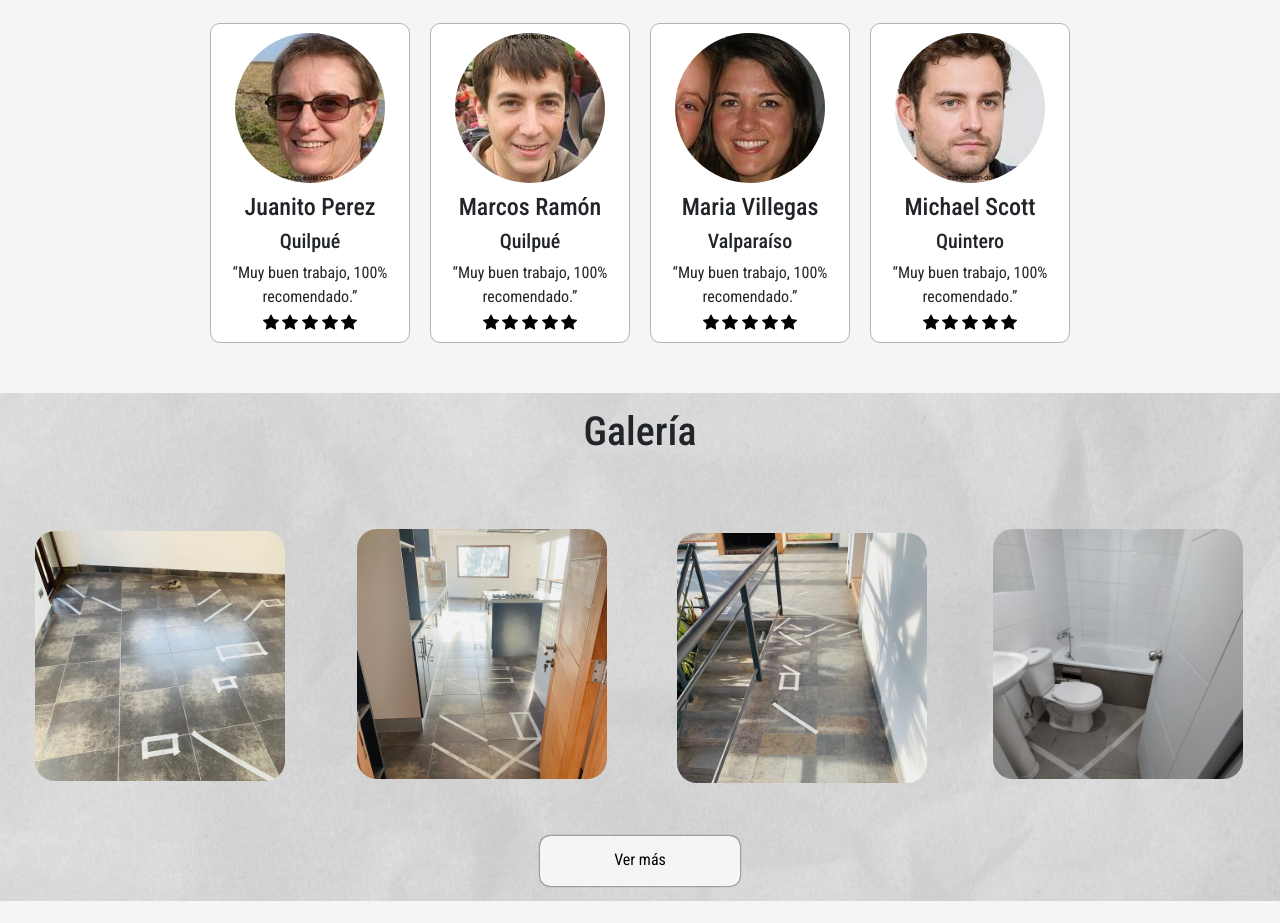
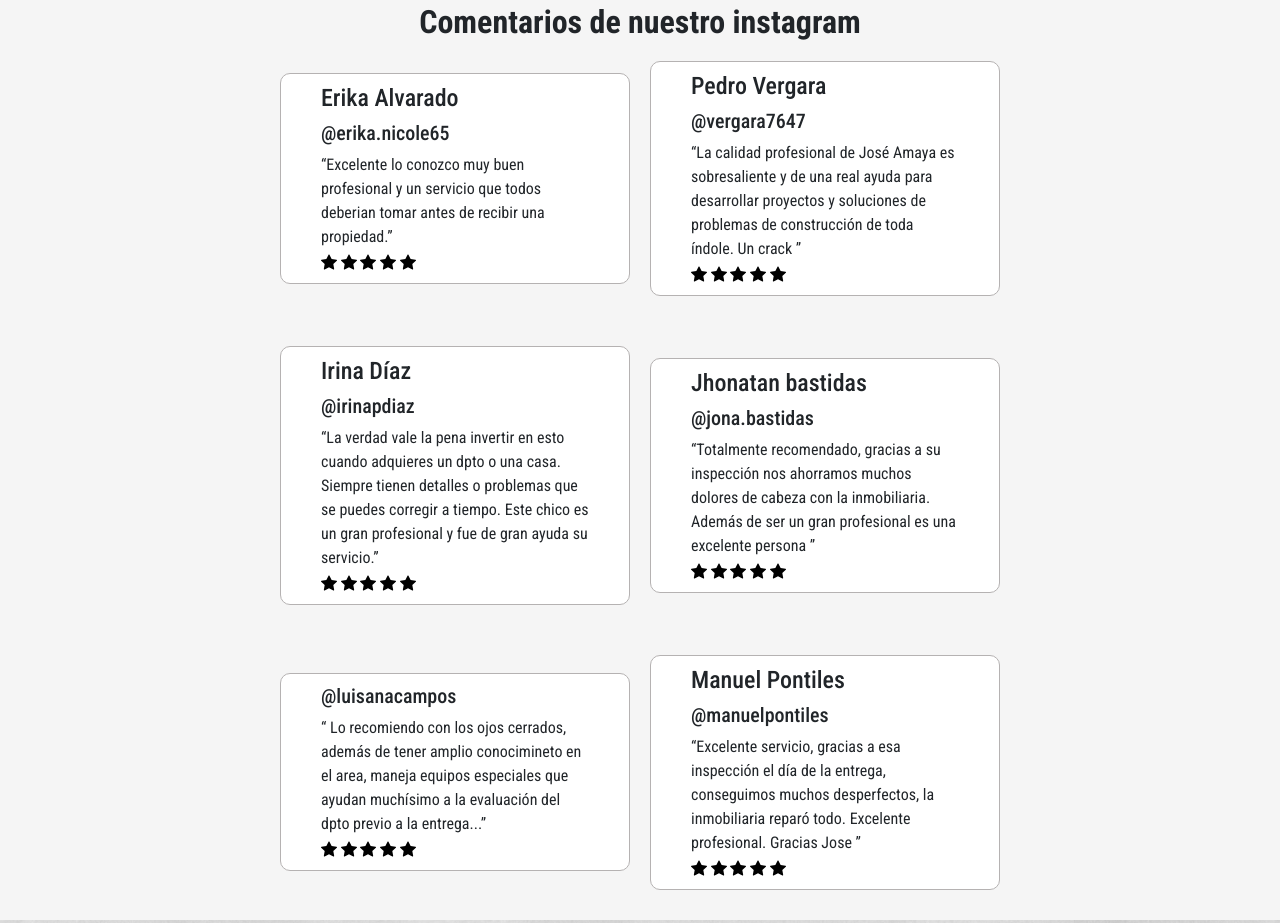
Before and after one commit to YoungNailliv/Inspecciones_ja, a website: page index.html in a window 1280 px wide. Shown: the part 1774-2697 px from the top of the page. Drawn offline with nearby package versions, Linux system fonts and the light colour scheme.

Commit message:
cards valoraciones

```diff
--- a/index.html
+++ b/index.html
@@ -162,12 +162,12 @@
 
     <section class="valoraciones">
       <h1>VALORACIONES DE NUESTROS CLIENTES</h1>
+      <h2>Comentarios de nuestro instagram</h2>
       <div class="valoraciones_cards">
         <div class="contenedor_valoracion">
-          <div class="marco_valo"><img src="./asset/img/cliente_uno.jpeg" alt=""></div>
-          <h4>Juanito Perez</h4>
-          <h5>Quilpué</h5>
-          <q>Muy buen trabajo, 100% recomendado.</q>
+          <h4>Erika Alvarado</h4>
+          <h5>@erika.nicole65</h5>
+          <q>Excelente lo conozco muy buen profesional y un servicio que todos deberian tomar antes de recibir una propiedad.</q>
           <div>
             <img src="./asset/img/star-fill.svg" alt="">
             <img src="./asset/img/star-fill.svg" alt="">
@@ -177,10 +177,29 @@
           </div>
         </div>
         <div class="contenedor_valoracion">
-          <div class="marco_valo"><img src="./asset/img/cliente_dos.jpeg" alt=""></div>
-          <h4>Marcos Ramón</h4>
-          <h5>Quilpué</h5>
-          <q>Muy buen trabajo, 100% recomendado.</q>
+          <h4>Pedro Vergara</h4>
+          <h5>@vergara7647</h5>
+          <q>La calidad profesional de José Amaya es
+            sobresaliente y de una real ayuda para desarrollar
+            proyectos y soluciones de problemas de construcción de toda índole. Un crack
+          </q>
+          <div>
+            <img src="./asset/img/star-fill.svg" alt="">
+            <img src="./asset/img/star-fill.svg" alt="">
+            <img src="./asset/img/star-fill.svg" alt="">
+            <img src="./asset/img/star-fill.svg" alt="">
+            <img src="./asset/img/star-fill.svg" alt="">
+          </div>
+      </div>
+
+      <div class="valoraciones_cards">
+        <div class="contenedor_valoracion">
+          <h4>Irina Díaz</h4>
+          <h5>@irinapdiaz</h5>
+          <q>La verdad vale la pena invertir en esto cuando adquieres un dpto o
+            una casa. Siempre tienen detalles o problemas que se puedes corregir
+            a tiempo.
+            Este chico es un gran profesional y fue de gran ayuda su servicio.</q>
           <div>
             <img src="./asset/img/star-fill.svg" alt="">
             <img src="./asset/img/star-fill.svg" alt="">
@@ -190,10 +209,28 @@
           </div>
         </div>
         <div class="contenedor_valoracion">
-          <div class="marco_valo"><img src="./asset/img/cliente_tres.jpeg" alt=""></div>
-          <h4>Maria Villegas</h4>
-          <h5>Valparaíso</h5>
-          <q>Muy buen trabajo, 100% recomendado.</q>
+          <h4>Jhonatan bastidas</h4>
+          <h5>@jona.bastidas</h5>
+          <q>Totalmente recomendado, gracias a su inspección
+            nos ahorramos muchos dolores de cabeza con la inmobiliaria. Además de
+            ser un gran profesional es una excelente persona
+          </q>
+          <div>
+            <img src="./asset/img/star-fill.svg" alt="">
+            <img src="./asset/img/star-fill.svg" alt="">
+            <img src="./asset/img/star-fill.svg" alt="">
+            <img src="./asset/img/star-fill.svg" alt="">
+            <img src="./asset/img/star-fill.svg" alt="">
+          </div>
+        </div>
+      </div>
+
+      <div class="valoraciones_cards">
+        <div class="contenedor_valoracion">
+          <h5>@luisanacampos</h5>
+          <q>
+            Lo recomiendo con los ojos cerrados, además de tener amplio conocimineto en el area, maneja equipos especiales que
+            ayudan muchísimo a la evaluación del dpto previo a la entrega...</q>
           <div>
             <img src="./asset/img/star-fill.svg" alt="">
             <img src="./asset/img/star-fill.svg" alt="">
@@ -203,10 +240,12 @@
           </div>
         </div>
         <div class="contenedor_valoracion">
-          <div class="marco_valo"><img src="./asset/img/cliente_cuatro.jpeg" alt=""></div>
-          <h4>Michael Scott</h4>
-          <h5>Quintero</h5>
-          <q>Muy buen trabajo, 100% recomendado.</q>
+          <h4>Manuel Pontiles</h4>
+          <h5>@manuelpontiles</h5>
+          <q>Excelente servicio, gracias a esa inspección el día de la entrega,
+            conseguimos muchos desperfectos, la inmobiliaria reparó todo.
+            Excelente profesional. Gracias Jose
+          </q>
           <div>
             <img src="./asset/img/star-fill.svg" alt="">
             <img src="./asset/img/star-fill.svg" alt="">
@@ -216,6 +255,8 @@
           </div>
         </div>
       </div>
+
+
     </section>
 
     <section class="galeria_index">
--- a/scss/layout/_valoraciones.scss
+++ b/scss/layout/_valoraciones.scss
@@ -6,39 +6,44 @@
         font-family: $font-main;
         font-weight: 700;
         text-align: center;
-        margin-bottom: 40px;
+        margin-bottom: 20px;
+    }
+    h2{
+        @extend h1;
     }
 }
 
 .valoraciones_cards{
     @include flex(row,wrap,center,center);
     gap: 1.25rem;
+
 }
 
 .contenedor_valoracion{
     font-family: $font-main;
-    height: 320px;
-    width: 200px;
+    width: 350px;
     border: 1px solid $color-cuatro;
-    @include flex(column,nowrap,center,center);
-    text-align: center;
-    margin-bottom: 50px;
+    @include flex(column,nowrap,left,left);
+    text-align: left;
+    margin-bottom: 30px;
     border-radius: 10px;
     transition-duration: 0.5s;
     background-color: $color-tres;
+    padding-top: 10px;
+    padding-bottom: 10px;
+    q{
+        margin-left: 40px;
+        margin-right: 40px;
+    }
+    h4,h5,div{
+        margin-left: 40px;
+        margin-right: 40px;
+    }
+
 
     &:hover{
-        transform: scale(1.1);
+        transform: scale(1.02);
         box-shadow: -5px 5px 0px $color-principal
     }
 
-    .marco_valo{
-        img{
-            border-radius: 999999px;
-        }
-        height: 150px;
-        width: 150px;
-        border-radius: 999999px;
-        margin-bottom: 10px;
-    }
 }
--- a/scss/media/_media425.scss
+++ b/scss/media/_media425.scss
@@ -48,5 +48,17 @@
 
     }
 
+    .contenedor_valoracion{
+        width: 100%;
+    }
+
+    q{
+        margin-left: 10px;
+        margin-right: 10px;
+    }
+    h4,h5,div{
+        margin-left: 10px;
+        margin-right: 10px;
+    }
 
 }
```
Also changed, not shown: css/style.css, 1 other file.
